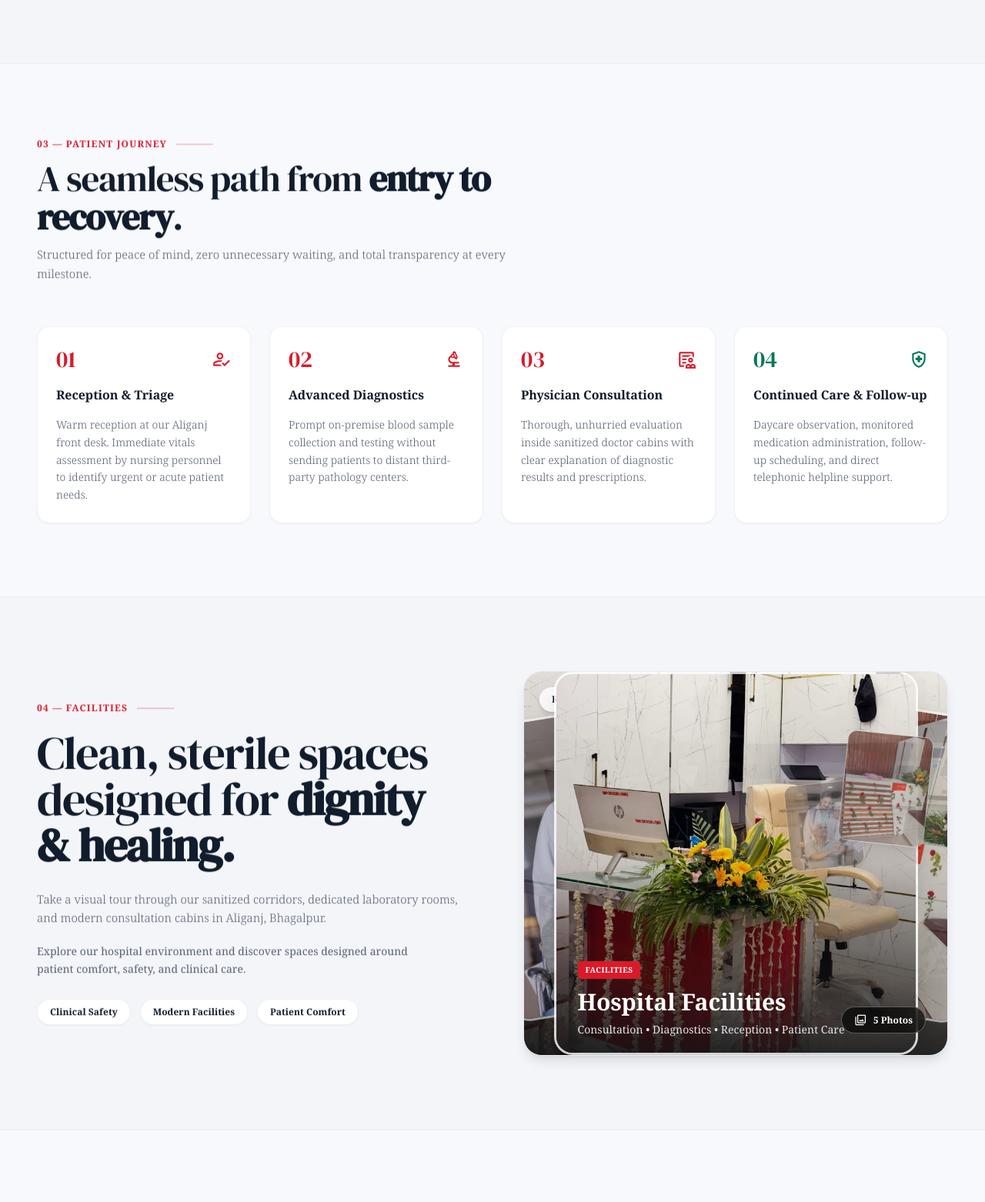
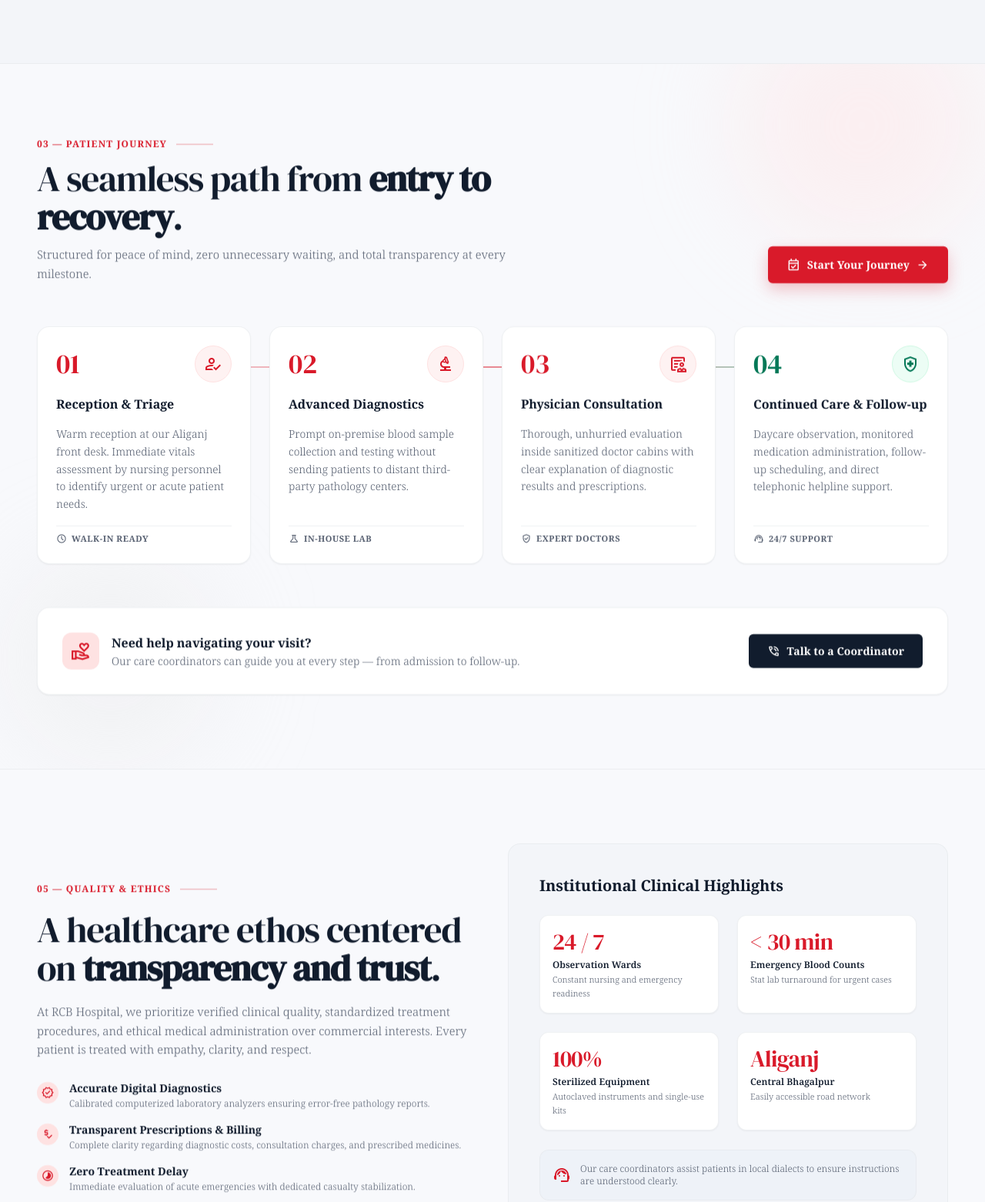
Before and after one commit to ratnpriya2004-svg/rcb-hospital, a website: page index.html in a window 1280 px wide. Shown: the part 2747-4309 px from the top of the page at 77% size. Drawn offline with nearby package versions, Linux system fonts and the light colour scheme; a web font is replaced by a local one.

Commit message:
Update index.html

```diff
--- a/index.html
+++ b/index.html
@@ -570,9 +570,16 @@
 </section>
 
 <!-- 7. PATIENT EXPERIENCE JOURNEY -->
-<section class="w-full bg-surface py-16 lg:py-24 border-b border-outline-variant/60" id="journey">
-<div class="max-w-7xl mx-auto px-4 sm:px-6 lg:px-12 flex flex-col gap-14">
-<div class="max-w-2xl flex flex-col gap-3 reveal-el">
+<section class="w-full bg-surface py-16 lg:py-24 border-b border-outline-variant/60 relative overflow-hidden" id="journey">
+  <!-- Subtle background accents -->
+  <div class="absolute -top-20 right-0 w-80 h-80 bg-red-100/40 rounded-full blur-3xl pointer-events-none"></div>
+  <div class="absolute bottom-0 left-0 w-72 h-72 bg-neutral-200/30 rounded-full blur-3xl pointer-events-none"></div>
+
+  <div class="max-w-7xl mx-auto px-4 sm:px-6 lg:px-12 flex flex-col gap-14 relative z-10">
+
+    <!-- HEADER -->
+    <div class="flex flex-col md:flex-row md:items-end justify-between gap-6 reveal-el">
+      <div class="max-w-2xl flex flex-col gap-3">
         <div class="flex items-center gap-3">
           <span class="text-xs font-token-bold text-[#D91A2A] uppercase tracking-widest">03 — Patient Journey</span>
           <div class="h-px w-12 bg-[#D91A2A]/40"></div>
@@ -584,153 +591,118 @@
           Structured for peace of mind, zero unnecessary waiting, and total transparency at every milestone.
         </p>
       </div>
-<!-- 4-Step Progressive Timeline Grid -->
-<div class="grid grid-cols-1 md:grid-cols-2 lg:grid-cols-4 gap-6 relative">
+
+      <!-- CTA Button -->
+      <a href="appointment.html" class="btn-lift inline-flex items-center gap-2 bg-[#D91A2A] text-white text-sm font-token-bold px-6 py-3.5 rounded-md shadow-[0_8px_20px_rgba(217,26,42,0.25)] hover:bg-[#b0001a] transition-all shrink-0">
+        <span class="material-symbols-outlined text-[19px]">event_available</span>
+        <span>Start Your Journey</span>
+        <span class="material-symbols-outlined text-[18px]">arrow_forward</span>
+      </a>
+    </div>
+
+    <!-- 4-STEP TIMELINE -->
+    <div class="relative">
+
+      <!-- Connector line (desktop) -->
+      <div class="hidden lg:block absolute top-[52px] left-[12%] right-[12%] h-0.5 bg-gradient-to-r from-[#D91A2A]/20 via-[#D91A2A]/50 to-emerald-500/40 -z-0"></div>
+
+      <div class="grid grid-cols-1 md:grid-cols-2 lg:grid-cols-4 gap-6 relative z-10">
+
         <!-- Step 1 -->
-<div class="p-6 rounded-2xl bg-surface-container-lowest border border-outline-variant/60 shadow-sm flex flex-col gap-4 relative reveal-el hover:border-[#D91A2A]/40 transition-colors">
+        <div class="group p-6 rounded-2xl bg-surface-container-lowest border border-outline-variant/60 shadow-sm flex flex-col gap-4 relative reveal-el hover:border-[#D91A2A]/60 hover:shadow-lg hover:-translate-y-1 transition-all duration-300">
           <div class="flex items-center justify-between">
-<span class="step-num text-3xl text-[#D91A2A]">01</span>
-<span class="material-symbols-outlined text-[#D91A2A] text-[26px]">how_to_reg</span>
+            <span class="step-num text-4xl text-[#D91A2A] leading-none">01</span>
+            <div class="w-12 h-12 rounded-full bg-red-50 border border-red-100 flex items-center justify-center text-[#D91A2A] group-hover:bg-[#D91A2A] group-hover:text-white transition-all duration-300">
+              <span class="material-symbols-outlined text-[24px]">how_to_reg</span>
+            </div>
           </div>
           <h3 class="text-base font-token-bold text-[#111c2d]">Reception &amp; Triage</h3>
           <p class="body-copy text-secondary leading-relaxed text-sm">
             Warm reception at our Aliganj front desk. Immediate vitals assessment by nursing personnel to identify urgent or acute patient needs.
           </p>
+          <div class="pt-2 mt-auto border-t border-outline-variant/60 flex items-center gap-1.5 text-[11px] font-token-bold uppercase tracking-wider text-secondary group-hover:text-[#D91A2A] transition-colors">
+            <span class="material-symbols-outlined text-[14px]">schedule</span>
+            <span>Walk-in Ready</span>
           </div>
+        </div>
+
         <!-- Step 2 -->
-<div class="p-6 rounded-2xl bg-surface-container-lowest border border-outline-variant/60 shadow-sm flex flex-col gap-4 relative reveal-el hover:border-[#D91A2A]/40 transition-colors" style="transition-delay: 100ms;">
+        <div class="group p-6 rounded-2xl bg-surface-container-lowest border border-outline-variant/60 shadow-sm flex flex-col gap-4 relative reveal-el hover:border-[#D91A2A]/60 hover:shadow-lg hover:-translate-y-1 transition-all duration-300" style="transition-delay: 100ms;">
           <div class="flex items-center justify-between">
-<span class="step-num text-3xl text-[#D91A2A]">02</span>
-<span class="material-symbols-outlined text-[#D91A2A] text-[26px]">biotech</span>
+            <span class="step-num text-4xl text-[#D91A2A] leading-none">02</span>
+            <div class="w-12 h-12 rounded-full bg-red-50 border border-red-100 flex items-center justify-center text-[#D91A2A] group-hover:bg-[#D91A2A] group-hover:text-white transition-all duration-300">
+              <span class="material-symbols-outlined text-[24px]">biotech</span>
+            </div>
           </div>
           <h3 class="text-base font-token-bold text-[#111c2d]">Advanced Diagnostics</h3>
           <p class="body-copy text-secondary leading-relaxed text-sm">
             Prompt on-premise blood sample collection and testing without sending patients to distant third-party pathology centers.
           </p>
+          <div class="pt-2 mt-auto border-t border-outline-variant/60 flex items-center gap-1.5 text-[11px] font-token-bold uppercase tracking-wider text-secondary group-hover:text-[#D91A2A] transition-colors">
+            <span class="material-symbols-outlined text-[14px]">science</span>
+            <span>In-House Lab</span>
           </div>
+        </div>
+
         <!-- Step 3 -->
-<div class="p-6 rounded-2xl bg-surface-container-lowest border border-outline-variant/60 shadow-sm flex flex-col gap-4 relative reveal-el hover:border-[#D91A2A]/40 transition-colors" style="transition-delay: 200ms;">
+        <div class="group p-6 rounded-2xl bg-surface-container-lowest border border-outline-variant/60 shadow-sm flex flex-col gap-4 relative reveal-el hover:border-[#D91A2A]/60 hover:shadow-lg hover:-translate-y-1 transition-all duration-300" style="transition-delay: 200ms;">
           <div class="flex items-center justify-between">
-<span class="step-num text-3xl text-[#D91A2A]">03</span>
-<span class="material-symbols-outlined text-[#D91A2A] text-[26px]">clinical_notes</span>
+            <span class="step-num text-4xl text-[#D91A2A] leading-none">03</span>
+            <div class="w-12 h-12 rounded-full bg-red-50 border border-red-100 flex items-center justify-center text-[#D91A2A] group-hover:bg-[#D91A2A] group-hover:text-white transition-all duration-300">
+              <span class="material-symbols-outlined text-[24px]">clinical_notes</span>
+            </div>
           </div>
           <h3 class="text-base font-token-bold text-[#111c2d]">Physician Consultation</h3>
           <p class="body-copy text-secondary leading-relaxed text-sm">
             Thorough, unhurried evaluation inside sanitized doctor cabins with clear explanation of diagnostic results and prescriptions.
           </p>
+          <div class="pt-2 mt-auto border-t border-outline-variant/60 flex items-center gap-1.5 text-[11px] font-token-bold uppercase tracking-wider text-secondary group-hover:text-[#D91A2A] transition-colors">
+            <span class="material-symbols-outlined text-[14px]">verified_user</span>
+            <span>Expert Doctors</span>
           </div>
+        </div>
+
         <!-- Step 4 -->
-<div class="p-6 rounded-2xl bg-surface-container-lowest border border-outline-variant/60 shadow-sm flex flex-col gap-4 relative reveal-el hover:border-emerald-500/40 transition-colors" style="transition-delay: 300ms;">
+        <div class="group p-6 rounded-2xl bg-surface-container-lowest border border-outline-variant/60 shadow-sm flex flex-col gap-4 relative reveal-el hover:border-emerald-500/60 hover:shadow-lg hover:-translate-y-1 transition-all duration-300" style="transition-delay: 300ms;">
           <div class="flex items-center justify-between">
-<span class="step-num text-3xl text-emerald-700">04</span>
-<span class="material-symbols-outlined text-emerald-700 text-[26px]">health_and_safety</span>
+            <span class="step-num text-4xl text-emerald-700 leading-none">04</span>
+            <div class="w-12 h-12 rounded-full bg-emerald-50 border border-emerald-100 flex items-center justify-center text-emerald-700 group-hover:bg-emerald-600 group-hover:text-white transition-all duration-300">
+              <span class="material-symbols-outlined text-[24px]">health_and_safety</span>
+            </div>
           </div>
           <h3 class="text-base font-token-bold text-[#111c2d]">Continued Care &amp; Follow-up</h3>
           <p class="body-copy text-secondary leading-relaxed text-sm">
             Daycare observation, monitored medication administration, follow-up scheduling, and direct telephonic helpline support.
           </p>
-</div>
-</div>
-</div>
-</section>
-
-<!-- 8. FACILITIES & HOSPITAL ENVIRONMENT GALLERY -->
-<section class="w-full bg-surface-container-low py-16 lg:py-24 border-b border-outline-variant/60 overflow-hidden" id="facilities">
-  <div class="max-w-7xl mx-auto px-4 sm:px-6 lg:px-12">
-    <div class="grid grid-cols-1 lg:grid-cols-2 gap-12 lg:gap-20 items-center">
-
-      <!-- LEFT: TEXT -->
-      <div class="reveal-el" style="transition-delay: 100ms;">
-        <div class="flex items-center gap-3 mb-5">
-          <span class="text-xs font-token-bold text-[#D91A2A] uppercase tracking-widest">04 — Facilities</span>
-          <div class="h-px w-12 bg-[#D91A2A]/40"></div>
-        </div>
-        <h2 class="text-4xl sm:text-5xl lg:text-6xl font-light text-[#111c2d] tracking-tight leading-[1.05]">
-          Clean, sterile spaces
-          <br />
-          designed for
-          <span class="font-token-bold text-[#111c2d]">dignity &amp; healing.</span>
-        </h2>
-        <p class="body-copy text-secondary leading-relaxed mt-7 max-w-xl">
-          Take a visual tour through our sanitized corridors, dedicated
-          laboratory rooms, and modern consultation cabins in Aliganj,
-          Bhagalpur.
-        </p>
-        <p class="text-sm text-secondary leading-relaxed mt-5 max-w-lg">
-          Explore our hospital environment and discover spaces designed
-          around patient comfort, safety, and clinical care.
-        </p>
-        <div class="flex flex-wrap gap-3 mt-7">
-          <span class="px-4 py-2 rounded-full bg-white border border-outline-variant/60 text-xs font-token-bold text-[#111c2d] shadow-sm transition-all duration-300 hover:-translate-y-1 hover:shadow-md">Clinical Safety</span>
-          <span class="px-4 py-2 rounded-full bg-white border border-outline-variant/60 text-xs font-token-bold text-[#111c2d] shadow-sm transition-all duration-300 hover:-translate-y-1 hover:shadow-md">Modern Facilities</span>
-          <span class="px-4 py-2 rounded-full bg-white border border-outline-variant/60 text-xs font-token-bold text-[#111c2d] shadow-sm transition-all duration-300 hover:-translate-y-1 hover:shadow-md">Patient Comfort</span>
-        </div>
-      </div>
-
-      <!-- RIGHT: GALLERY -->
-      <div class="reveal-el" style="transition-delay: 300ms;">
-        <div id="facilities-gallery-trigger" class="relative h-[380px] sm:h-[440px] lg:h-[500px] rounded-3xl overflow-hidden shadow-lg group bg-surface-container border border-outline-variant/60 cursor-pointer">
-          <img src="image/RCB cabin.webp" alt="RCB Hospital Facilities" class="w-full h-full object-cover transition-transform duration-1000 ease-out group-hover:scale-105"/>
-          <div class="absolute inset-0 bg-gradient-to-t from-[#111315]/90 via-black/10 to-transparent"></div>
-          <div class="absolute inset-y-0 -left-[120%] w-[70%] bg-gradient-to-r from-transparent via-white/20 to-transparent skew-x-[-20deg] transition-all duration-1000 group-hover:left-[130%]"></div>
-          <div class="absolute top-5 left-5 px-4 py-2 rounded-full bg-white/90 backdrop-blur-md text-[#111c2d] text-xs font-token-bold shadow-md transition-all duration-300 group-hover:-translate-y-1">RCB Hospital</div>
-          <div class="absolute top-5 right-5 bg-black/60 text-white px-4 py-2 rounded-full text-xs backdrop-blur-md opacity-0 translate-y-2 group-hover:opacity-100 group-hover:translate-y-0 transition-all duration-300">
-            <span class="flex items-center gap-2">
-              <span class="material-symbols-outlined text-[17px]">photo_library</span>
-              View Gallery
-            </span>
-          </div>
-
-          <!-- LEFT BACK PHOTO -->
-          <div class="absolute left-[-45px] top-12 w-[55%] h-[78%] rounded-3xl overflow-hidden border-[3px] border-white/70 shadow-2xl rotate-[-9deg] opacity-80 transition-all duration-[1200ms] ease-out group-hover:left-[-70px] group-hover:rotate-[-14deg] group-hover:scale-105">
-            <img src="image/dami patient and doctor.jpg" alt="RCB Hospital Consultation" class="w-full h-full object-cover"/>
-            <div class="absolute inset-0 bg-black/15"></div>
-          </div>
-
-          <!-- RIGHT BACK PHOTO -->
-          <div class="absolute right-[-45px] top-10 w-[55%] h-[80%] rounded-3xl overflow-hidden border-[3px] border-white/70 shadow-2xl rotate-[9deg] opacity-80 transition-all duration-[1200ms] ease-out group-hover:right-[-70px] group-hover:rotate-[14deg] group-hover:scale-105">
-            <img src="image/RCB counter.webp" alt="RCB Hospital Reception" class="w-full h-full object-cover"/>
-            <div class="absolute inset-0 bg-black/15"></div>
-          </div>
-
-          <!-- MAIN FRONT PHOTO -->
-          <div class="absolute inset-x-[7%] top-0 bottom-0 z-[5] rounded-3xl overflow-hidden border-[3px] border-white/80 shadow-2xl transition-all duration-[1000ms] ease-out group-hover:scale-[0.97]">
-            <img src="image/RCB cabin.webp" alt="RCB Hospital Facilities" class="w-full h-full object-cover transition-transform duration-[1200ms] ease-out group-hover:scale-105"/>
-            <div class="absolute inset-0 bg-gradient-to-t from-[#111315]/90 via-black/10 to-transparent"></div>
-            <div class="absolute bottom-7 left-7 right-7 text-white transform translate-y-2 group-hover:translate-y-0 transition-transform duration-700">
-              <span class="inline-block px-2.5 py-1 rounded bg-[#D91A2A] text-white text-[10px] font-token-bold uppercase tracking-wider">Facilities</span>
-              <h3 class="text-2xl sm:text-3xl font-token-bold mt-3">Hospital Facilities</h3>
-              <p class="text-neutral-200 text-xs sm:text-sm mt-2">Consultation • Diagnostics • Reception • Patient Care</p>
-            </div>
-          </div>
-
-          <!-- FLOATING IMAGE PREVIEW -->
-          <div class="absolute top-20 right-6 z-10 w-24 h-32 sm:w-28 sm:h-36 rounded-xl overflow-hidden border border-white/40 bg-white/10 backdrop-blur-md shadow-xl opacity-70 rotate-6 transition-all duration-700 ease-out group-hover:opacity-100 group-hover:rotate-0 group-hover:-translate-y-2 group-hover:scale-105">
-            <img src="image/RCB counter.webp" alt="RCB Hospital Preview" class="w-full h-full object-cover"/>
-            <div class="absolute inset-0 bg-black/20"></div>
-          </div>
-
-          <!-- SECOND FLOATING IMAGE PREVIEW -->
-          <div class="absolute top-36 right-28 z-[9] w-20 h-24 sm:w-24 sm:h-28 rounded-xl overflow-hidden border border-white/30 bg-white/10 backdrop-blur-sm shadow-lg opacity-50 -rotate-6 transition-all duration-700 ease-out group-hover:opacity-80 group-hover:rotate-0 group-hover:-translate-y-1">
-            <img src="image/dami patient and doctor.jpg" alt="RCB Hospital Consultation Preview" class="w-full h-full object-cover"/>
-            <div class="absolute inset-0 bg-black/20"></div>
-          </div>
-
-          <!-- GALLERY COUNT -->
-          <div class="absolute bottom-7 right-7 z-20 px-4 py-2 rounded-full bg-black/65 backdrop-blur-md border border-white/30 text-white text-xs font-token-bold flex items-center gap-2 transition-all duration-500 group-hover:bg-[#D91A2A]">
-            <span class="material-symbols-outlined text-[17px]">photo_library</span>
-            5 Photos
-          </div>
-
-          <!-- BOTTOM GALLERY INDICATOR -->
-          <div class="absolute bottom-7 right-7 hidden sm:flex w-12 h-12 rounded-full bg-white/15 backdrop-blur-md border border-white/30 items-center justify-center text-white opacity-70 group-hover:opacity-100 group-hover:scale-110 transition-all duration-300">
-            <span class="material-symbols-outlined text-[22px]">arrow_forward</span>
-          </div>
+          <div class="pt-2 mt-auto border-t border-outline-variant/60 flex items-center gap-1.5 text-[11px] font-token-bold uppercase tracking-wider text-secondary group-hover:text-emerald-700 transition-colors">
+            <span class="material-symbols-outlined text-[14px]">support_agent</span>
+            <span>24/7 Support</span>
           </div>
         </div>
 
       </div>
     </div>
+
+    <!-- Bottom CTA strip -->
+    <div class="reveal-el rounded-2xl bg-surface-container-lowest border border-outline-variant/60 p-6 sm:p-8 flex flex-col sm:flex-row items-center justify-between gap-5 shadow-sm">
+      <div class="flex items-center gap-4">
+        <div class="w-12 h-12 rounded-xl bg-red-100 text-[#D91A2A] flex items-center justify-center shrink-0">
+          <span class="material-symbols-outlined text-[26px]">volunteer_activism</span>
+        </div>
+        <div>
+          <h4 class="text-sm sm:text-base font-token-bold text-[#111c2d]">Need help navigating your visit?</h4>
+          <p class="body-copy text-secondary text-xs sm:text-sm mt-0.5">Our care coordinators can guide you at every step — from admission to follow-up.</p>
+        </div>
+      </div>
+      <a href="tel:+919801010314" class="btn-lift inline-flex items-center gap-2 bg-[#111c2d] text-white text-sm font-token-bold px-6 py-3 rounded-md hover:bg-[#D91A2A] transition-all shrink-0">
+        <span class="material-symbols-outlined text-[18px]">phone_in_talk</span>
+        <span>Talk to a Coordinator</span>
+      </a>
+    </div>
+
+  </div>
+</section>
+
 
   <!-- FACILITIES GALLERY OVERLAY -->
   <div id="facilities-gallery" class="fixed inset-0 z-[100] hidden opacity-0 transition-opacity duration-500">
```
Lines whose indentation alone changed are shown as unchanged.
